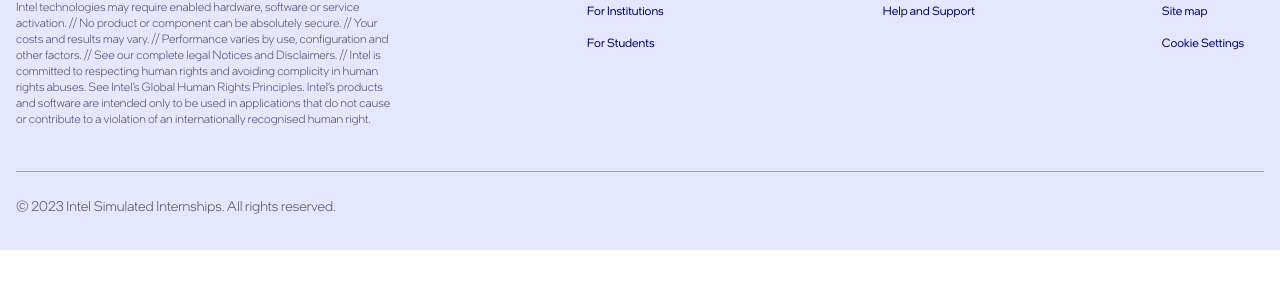
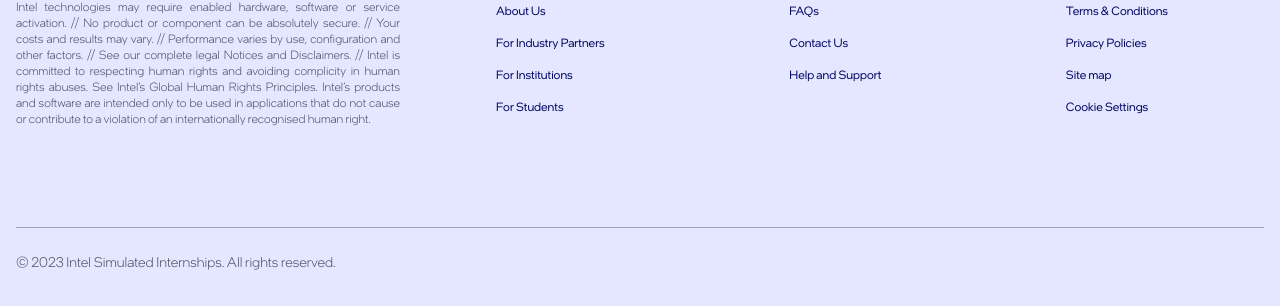
Before and after one commit to CodeSubhajitMind/Intel_ai_for_all, a website: page registrationv2.html in a window 1280 px wide. Shown: the part 990-1296 px from the top of the page. Before the commit the page ends 1240 px from the top, so only its background shows below. Drawn offline with nearby package versions, Linux system fonts and the light colour scheme.

Commit message:
UPdated footer

```diff
--- a/registrationv2.html
+++ b/registrationv2.html
@@ -463,13 +463,15 @@
       <div class="px-2 sm:px-4 py-2.5">
         <div class="container mx-auto">
           <div class="lg:flex justify-between">
-            <div class="max-w-sm">
+            <div class="max-w-sm my-6 lg:my-0">
               <img
                 src="./images/Digitalreadiness-logo.png"
                 class="h-12 mr-3"
                 alt="Logo"
               />
-              <p class="py-3 text-gray-600 text-xs font-intellight">
+              <p
+                class="py-3 text-gray-600 text-xs font-intellight text-justify my-3 lg:my-0"
+              >
                 Intel technologies may require enabled hardware, software or
                 service activation. // No product or component can be absolutely
                 secure. // Your costs and results may vary. // Performance
@@ -482,13 +484,16 @@
                 an internationally recognised human right.
               </p>
             </div>
+            <div class="flex w-full justify-between lg:mx-24 lg:my-16">
               <div class="text-xs text-intelblue">
                 <ul>
                   <li class="mb-4">
                     <a href="#" class="hover:underline">About Us</a>
                   </li>
                   <li class="mb-4">
-                  <a href="#" class="hover:underline">For Industry Partners</a>
+                    <a href="#" class="hover:underline"
+                      >For Industry Partners</a
+                    >
                   </li>
                   <li class="mb-4">
                     <a href="#" class="hover:underline">For Institutions</a>
@@ -528,8 +533,11 @@
                 </ul>
               </div>
             </div>
+          </div>
           <hr class="border-gray-400 mt-8" />
-          <p class="mt-6 text-gray-600 text-sm font-intellight">© 2023 Intel Simulated Internships. All rights reserved.</p>
+          <p class="mt-6 text-gray-600 text-sm font-intellight">
+            © 2023 Intel Simulated Internships. All rights reserved.
+          </p>
         </div>
       </div>
     </div>
```
Also changed, not shown: loginv2.html (+4 -2 lines), dist/output.css. Lines whose indentation alone changed are shown as unchanged.
